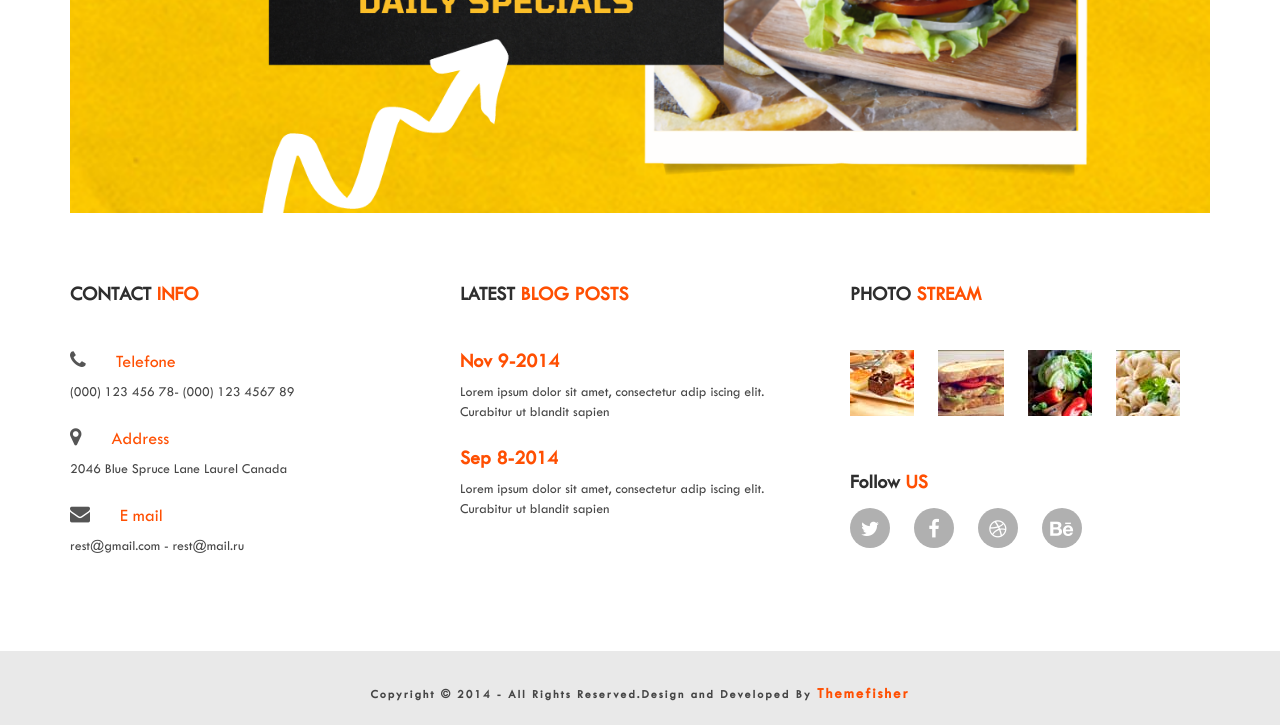
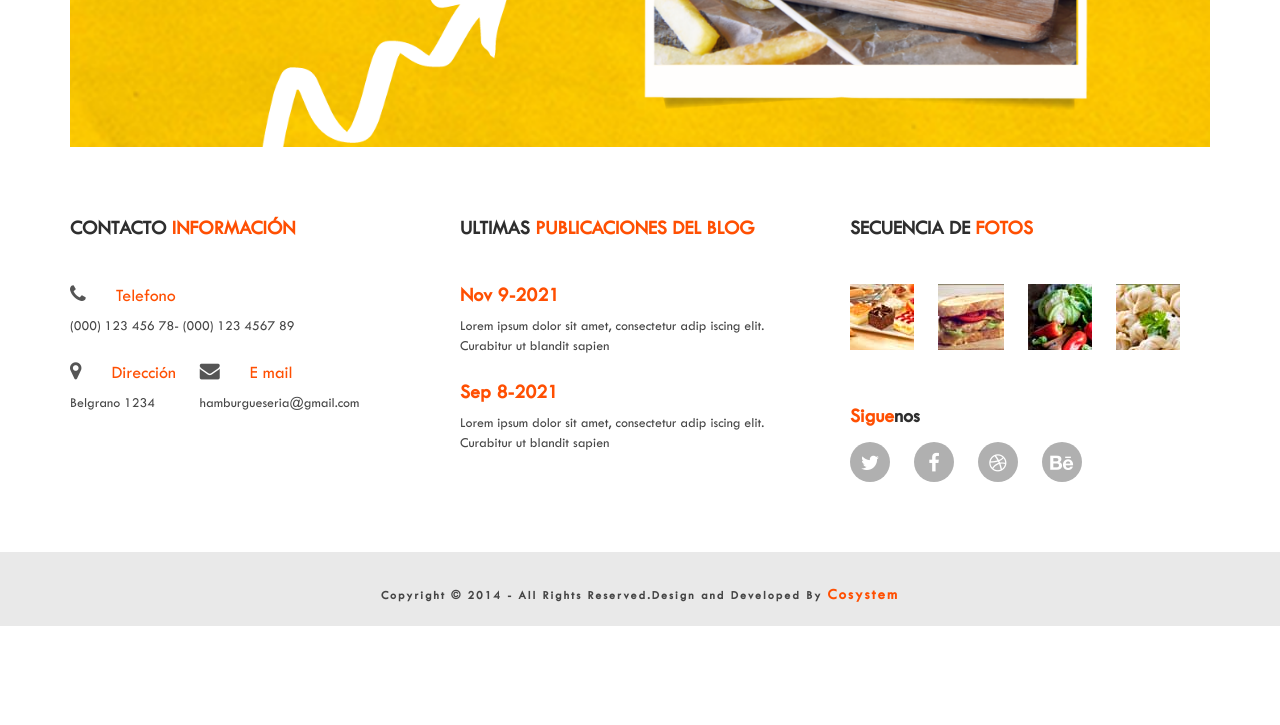
Before and after one commit to Cocido/barest, a Django app: page / in a window 1280 px wide. Shown: the part 1880-2605 px from the top of the page. After the commit the page ends 2506 px from the top, so only its background shows below. Run offline with Django 3.2, Linux system fonts and the light colour scheme; style sheets or scripts are compiled from the project's sources; some libraries are stand-ins or nearby versions.

Commit message:
cambios esteticos en 'contacto' y imagen de fondo del header

```diff
--- a/barest/apps/bar/templates/bar/index.html
+++ b/barest/apps/bar/templates/bar/index.html
@@ -4,7 +4,7 @@
 	<head>
 		<meta charset="utf-8">
 		<meta http-equiv="X-UA-Compatible" content="IE=edge">
-		<title>Bar</title>
+		<title>Restaurante</title>
 		<meta name="description" content="">
 		<meta name="viewport" content="width=device-width, initial-scale=1">
 		<!-- CSS
@@ -35,7 +35,7 @@
 	header-img start
 	============================== -->
     <section id="hero-area">
-      <img class="img-responsive" src="{% static 'images/header.jpg' %}" alt="">
+      <img class="img-responsive" src="{% static 'images/banner.jpg' %}" alt="" style="width: 100%; height: 400px;">
     </section>
 	<!--
     Header start
@@ -99,21 +99,21 @@
             <div class="row">
                 <div class="col-md-4">
                     <div class="block wow fadeInLeft"  data-wow-delay="200ms">
-                        <h3>CONTACT <span>INFO</span></h3>
+                        <h3>CONTACTO <span>INFORMACIÓN</span></h3>
                         <div class="info">
                             <ul>
                                 <li>
-                                  <h4><i class="fa fa-phone"></i>Telefone</h4>
+                                  <h4><i class="fa fa-phone"></i>Telefono</h4>
                                   <p>(000) 123 456 78- (000) 123 4567 89</p>
 
                                 </li>
                                 <li>
-                                  <h4><i class="fa fa-map-marker"></i>Address</h4>
-                                  <p>2046 Blue Spruce Lane Laurel Canada</p>
+                                  <h4><i class="fa fa-map-marker"></i>Dirección</h4>
+                                  <p>Belgrano 1234</p>
                                 </li>
                                 <li>
                                   <h4><i class="fa fa-envelope"></i>E mail</h4>
-                                  <p>rest@gmail.com - rest@mail.ru</p>
+                                  <p>hamburgueseria@gmail.com</p>
 
                                 </li>
                             </ul>
@@ -123,15 +123,15 @@
                 <!-- .col-md-4 close -->
                 <div class="col-md-4">
                     <div class="block wow fadeInLeft"  data-wow-delay="700ms">
-                        <h3>LATEST <span>BLOG POSTS</span></h3>
+                        <h3>ULTIMAS <span>PUBLICACIONES DEL BLOG</span></h3>
                         <div class="blog">
                             <ul>
                                 <li>
-                                    <h4><a href="#">Nov 9-2014</a></h4>
+                                    <h4><a href="#">Nov 9-2021</a></h4>
                                     <p>Lorem ipsum dolor sit amet, consectetur adip iscing elit. Curabitur ut blandit sapien</p>
                                 </li>
                                 <li>
-                                    <h4><a href="#">Sep 8-2014</a></h4>
+                                    <h4><a href="#">Sep 8-2021</a></h4>
                                     <p>Lorem ipsum dolor sit amet, consectetur adip iscing elit. Curabitur ut blandit sapien</p>
                                 </li>
                             </ul>
@@ -142,24 +142,24 @@
                 <div class="col-md-4">
                     <div class="block wow fadeInLeft"  data-wow-delay="1100ms">
                         <div class="gallary">
-                            <h3>PHOTO <span>STREAM</span></h3>
+                            <h3>SECUENCIA DE <span>FOTOS</span></h3>
                             <ul>
                                 <li>
-                                    <a href="#"><img src="images/photo/photo-1.jpg" alt=""></a>
+                                    <a href="#"><img src="{% static 'images/photo/photo-1.jpg' %}" alt=""></a>
                                 </li>
                                 <li>
-                                    <a href="#"><img src="images/photo/photo-2.jpg" alt=""></a>
+                                    <a href="#"><img src="{% static 'images/photo/photo-2.jpg' %}" alt=""></a>
                                 </li>
                                 <li>
-                                    <a href="#"><img src="images/photo/photo-3.jpg" alt=""></a>
+                                    <a href="#"><img src="{% static 'images/photo/photo-3.jpg' %}" alt=""></a>
                                 </li>
                                 <li>
-                                    <a href="#"><img src="images/photo/photo-4.jpg" alt=""></a>
+                                    <a href="#"><img src="{% static 'images/photo/photo-4.jpg' %}" alt=""></a>
                                 </li>
                             </ul>
                         </div>
                         <div class="social-media-link">
-                            <h3>Follow <span>US</span></h3>
+                            <h3><span>Sigue</span>nos</h3>
                             <ul>
                                 <li>
                                     <a href="#">
@@ -197,7 +197,7 @@
             <div class="row">
                 <div class="col-md-12 col-sm-12">
                     <div class="block">
-                        <p>Copyright &copy; 2014 - All Rights Reserved.Design and Developed By <a href="http://www.themefisher.com">Themefisher</a></p>
+                        <p>Copyright &copy; 2014 - All Rights Reserved.Design and Developed By <a href="http://www.themefisher.com">Cosystem</a></p>
                     </div>
                 </div>
             </div>
--- a/requirements.txt
+++ b/requirements.txt
@@ -3,7 +3,6 @@ beautifulsoup4
 dj-database-url
 Django
 django-crispy-forms
-django-durationfield
 gunicorn
 pkg-resources
 pytz
```
Also changed, not shown: barest/apps/bar/static/images/banner.jpg (added).
